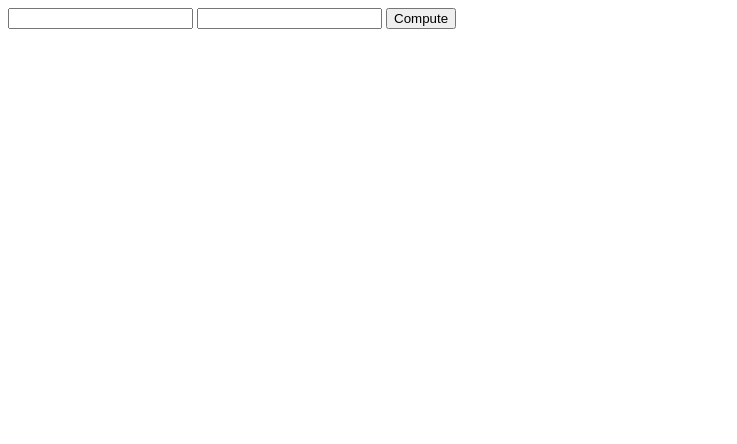
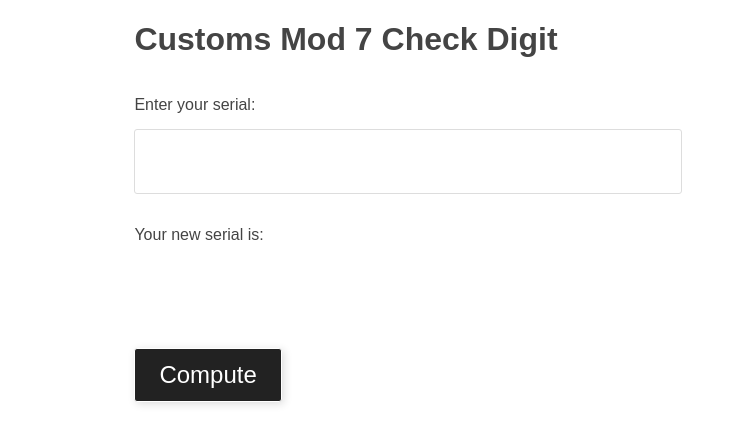
Before and after one commit to CristinaSolana/Customs-Serial-Mod-7, a plain HTML site: page index.html in a window 1280 px wide. Shown: the whole page, without its empty margins (0-737 px from the left). Drawn offline with Linux system fonts and the light colour scheme.

Commit message:
calculator js, style and html tweaks

```diff
--- a/css/style.css
+++ b/css/style.css
@@ -0,0 +1,56 @@
+/******************
+  /// GLOBALS ///
+******************/
+
+body {
+  font-size: 100%;
+  font-family: sans-serif;
+  color: #444;
+}
+form, button {
+  margin: 0 auto;
+}
+label, input {
+  display: block;
+}
+input, button {
+  border-radius: 3px;
+}
+form {
+  width: 80%;
+  margin: 0 auto;
+}
+label {
+  padding: 1em 0;
+}
+button {
+  padding: .5em 1em;
+  border: 1px solid #fff;
+  background-color: #222;
+  font-size: 1.5em;
+  text-align: center;
+  box-shadow: 2px 2px 9px #ddd;
+  color: #fff;
+}
+
+/******************
+ /// SPECIFICS ///
+******************/
+
+.serial {
+  width: 50%;
+  margin-top: .75em;
+  padding: 1em;
+  border: 1px solid #ddd;
+  font-size: 1.25em;
+}
+.result {
+  width: auto;
+  padding: 0;
+  border: 0;
+  font: 6em monospace;
+  color: #f06;
+}
+.result:focus {
+  outline: 0;
+}
--- a/index.html
+++ b/index.html
@@ -1,13 +1,20 @@
 <!DOCTYPE html>
 <html>
   <head>
-    <title></title>
+    <title>Customs Mod7 Calc</title>
+    <link rel="stylesheet" href="css/style.css?v=1">
   </head>
   <body>
     <form id="customs-mod7">
-      <input id="serial">
-      <input id="mod7">
+      <h1>Customs Mod 7 Check Digit</h1>
+      <label>Enter your serial:
+        <input id="serial" class="serial" value="">
+      </label>
+      <label>Your new serial is:
+        <input id="check-digit" class="result" value="">
+      </label>
       <button>Compute</button>
     </form>
+  <script src="js/scripts.js"></script>
   </body>
 </html>
--- a/js/scripts.js
+++ b/js/scripts.js
@@ -1,12 +1,25 @@
+// Calulation instructions
+// Divide assigned 8-digit serial by 7
+// Multiply remainder (first digit after period unrounded) by 7
+// Round up to next whole number
+// Add digit to end of serial
+
 function compute() {
+  'use strict';
   var serial = document.getElementById('serial');
-  var modSeven = document.getElementById('mod7');
-  // get some computing up in here...
+  var serialMod;
+  var modSeven;
+  if (serial.value.length == 8) {
+    serialMod = serial.value%7;
+      modSeven = serial.value + serialMod;
+  } else {
+    serial.value = 'Sorry, I need a serial with 8 digits';
+  }
+  document.getElementById('check-digit').value = modSeven;
   return false;
 }
-
 function init() {
-
+  'use strict';
+  document.getElementById('customs-mod7').onsubmit = compute;
 }
-
 window.onload = init;
```
